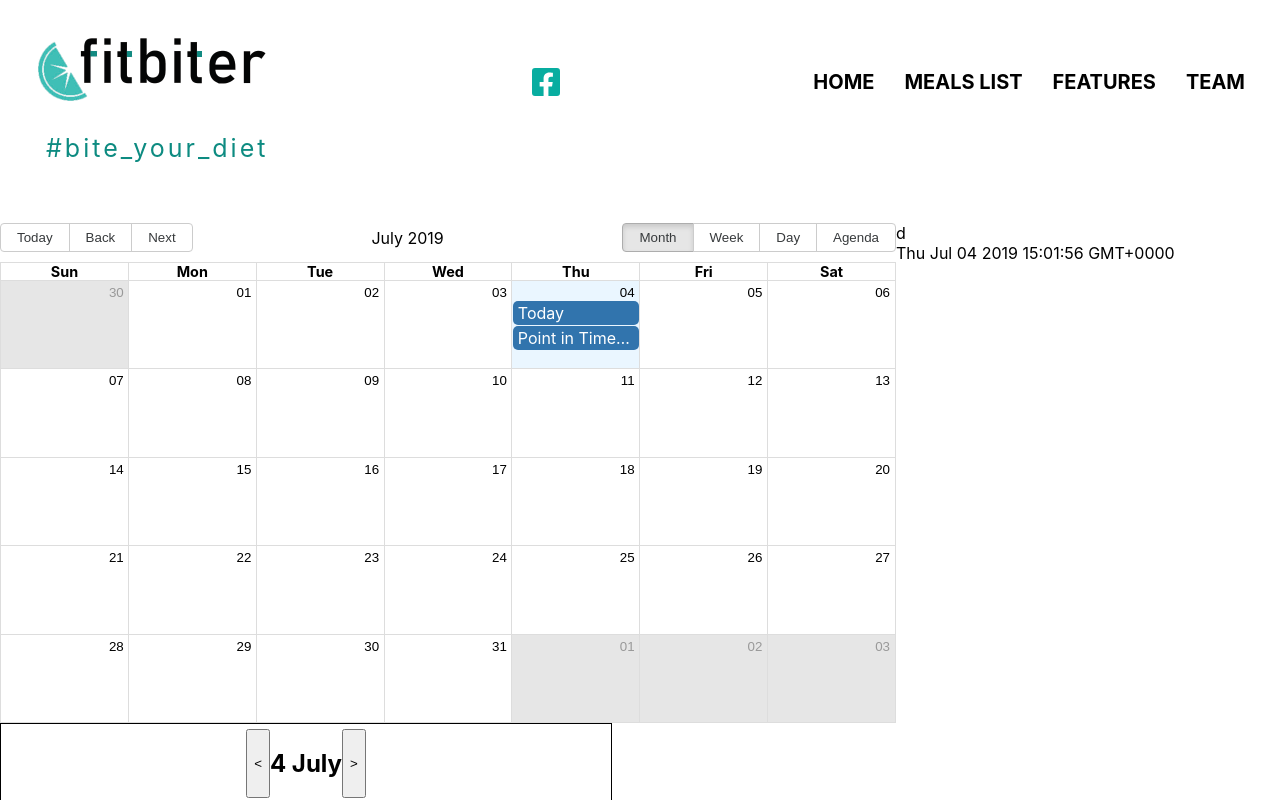
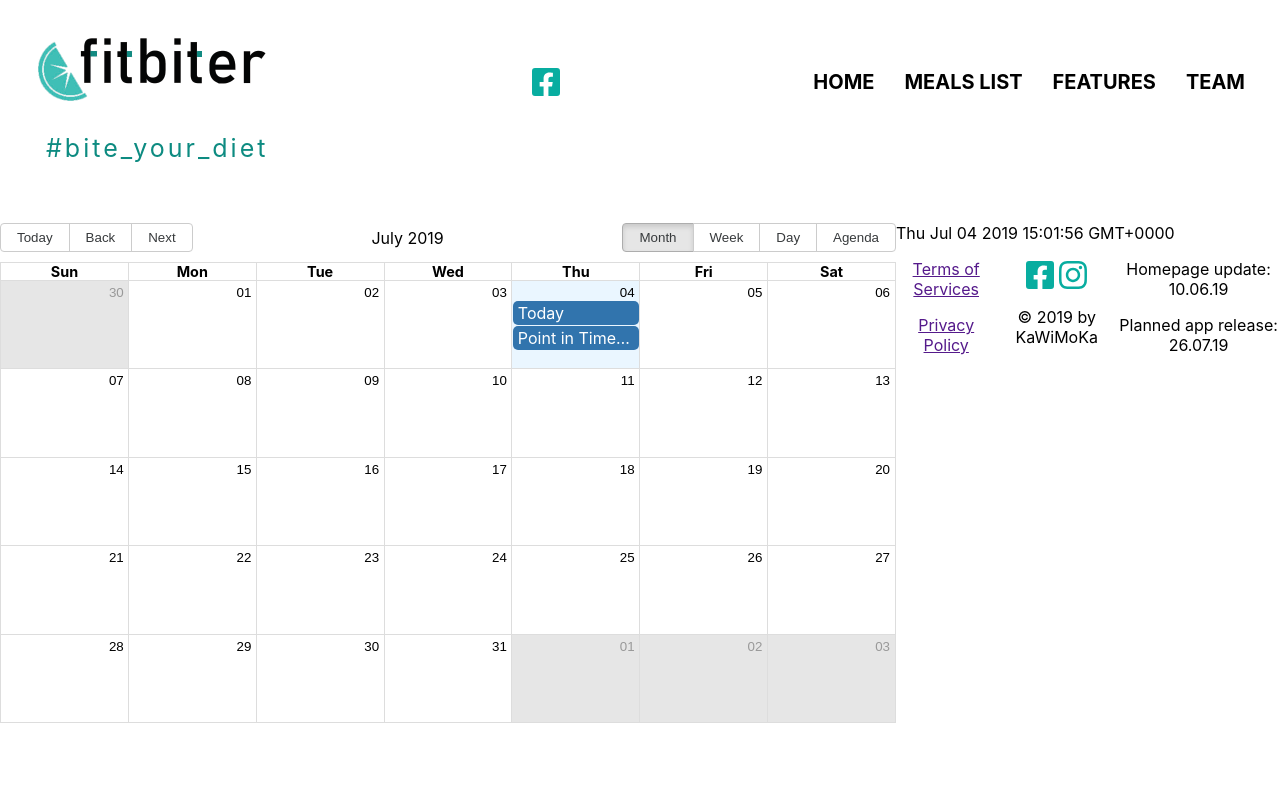
Before and after one commit to infoshareacademy/jfdd12-kawimoka-app, a React (Create React App) app: page / in a window 1280 px wide. Shown: the top 800 px of the page. Built offline with nearby package versions, Linux system fonts and the light colour scheme.

Commit message:
Order of components changed

```diff
--- a/src/App.js
+++ b/src/App.js
@@ -10,13 +10,7 @@ class App extends React.Component {
 
   render() {
     return (
-      <>
-        <Calendar
-          selectedDate={this.state.date}
-          setSelectedDate={date => this.setState({ date })}
-        />
-        <PlanDietContainer date={this.state.date} />
-      </>
+      <Calendar selectedDate={this.state.date} setSelectedDate={date => this.setState({ date })} />
     )
   }
 }
--- a/src/Components/Calendar/Calendar.js
+++ b/src/Components/Calendar/Calendar.js
@@ -1,50 +1,49 @@
-import React, { Component } from "./node_modules/react";
-import { Calendar, momentLocalizer } from "./node_modules/react-big-calendar";
-import moment from "./node_modules/moment";
-import "./node_modules/react-big-calendar/lib/css/react-big-calendar.css";
-import events from "../../events";
+import React, { Component } from 'react'
+import { Calendar, momentLocalizer } from 'react-big-calendar'
+import moment from 'moment'
+import '../../../node_modules/react-big-calendar/lib/css/react-big-calendar.css'
+import events from '../../events'
 
-const localizer = momentLocalizer(moment);
+const localizer = momentLocalizer(moment)
 
 const MealCreator = props => {
-
-  return <div>{props.event.toLocaleString()}</div>;
-};
+  return <div>{props.event.toLocaleString()}</div>
+}
 
 class CalendarContainer extends Component {
   state = {
-    events: events,
+    events: events
     // selectedEvent: events[0]
-  };
+  }
 
   onSelect = e => {
-    console.log({ e });
+    console.log({ e })
     this.props.setSelectedDate(moment(e.start))
     // this.props.selectedDate
     // this.setState({
     //   selectedDate: e.start
     // });
-  };
+  }
 
   render() {
     return (
       <div>
-        <div style={{ width: "70%", float: "left" }}>
+        <div style={{ width: '70%', float: 'left' }}>
           <Calendar
             selectable={true}
             onSelectSlot={this.onSelect}
             style={{ height: 500 }}
             localizer={localizer}
             events={this.state.events}
-            startAccessor="start"
-            endAccessor="end"
+            startAccessor='start'
+            endAccessor='end'
           />
         </div>
-        <div style={{ width: "30%", float: "right" }} />d
+        <div style={{ width: '30%', float: 'right' }} />
         <MealCreator event={this.props.selectedDate} />
       </div>
-    );
+    )
   }
 }
 
-export default CalendarContainer;
+export default CalendarContainer
--- a/src/index.js
+++ b/src/index.js
@@ -13,21 +13,24 @@ import { MealsList } from './Components/meal/MealsList'
 
 library.add(fab, faFacebookSquare, faInstagram)
 
+const NoMatch = () => <h1>404</h1>
+
 const Root = props => {
   return (
     <Router>
       <div>
         <Navbar />
+      </div>
       <div>
         <Switch>
           <Route exact path='/' component={App} />
           <Route exact path='/mealslist' component={MealsList} />
+          <Redirect from='/home' to='/' />
+          <Route component={NoMatch} />
         </Switch>
-          <div />
+      </div>
       <div>
         <Footer />
-          </div>
-        </div>
       </div>
     </Router>
   )
```
Lines whose indentation alone changed are shown as unchanged.
